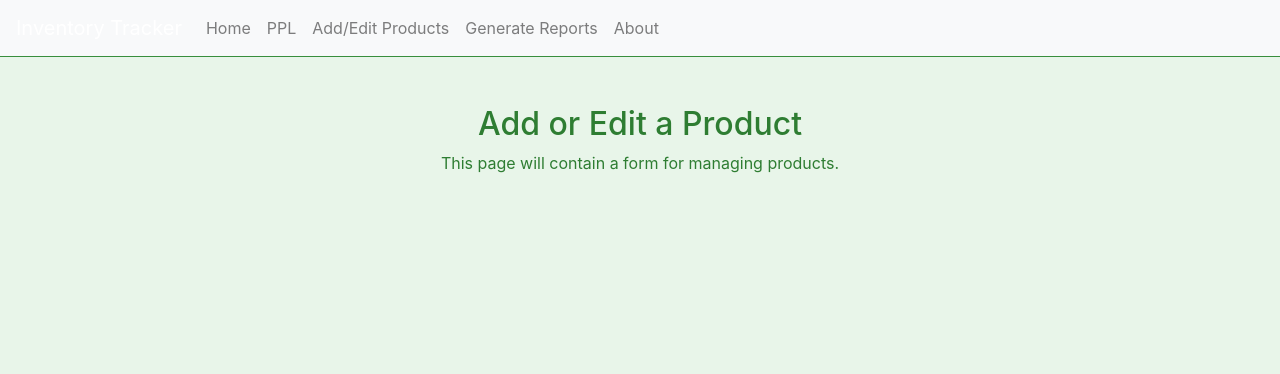
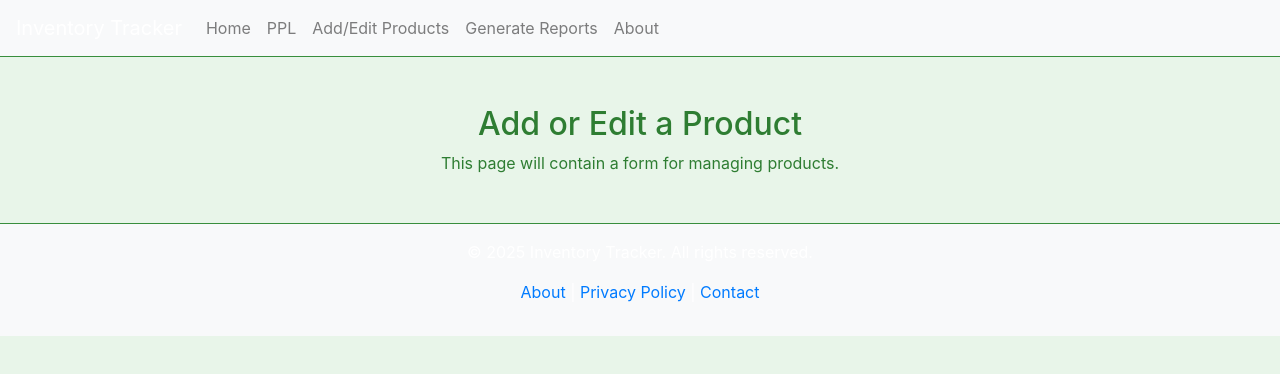
Before and after one commit to MarcosCGoenaga/inventory-app, a plain HTML site: page product-form.html in a window 1280 px wide. Drawn offline with nearby package versions, Linux system fonts and the light colour scheme.

Commit message:
Update product-form.html

```diff
--- a/product-form.html
+++ b/product-form.html
@@ -15,6 +15,8 @@
     <p class="text-center">This page will contain a form for managing products.</p>
   </main>
 
+  <div id="footer-placeholder"></div>
+
   <script src="js/layout.js"></script>
 </body>
 </html>
```
